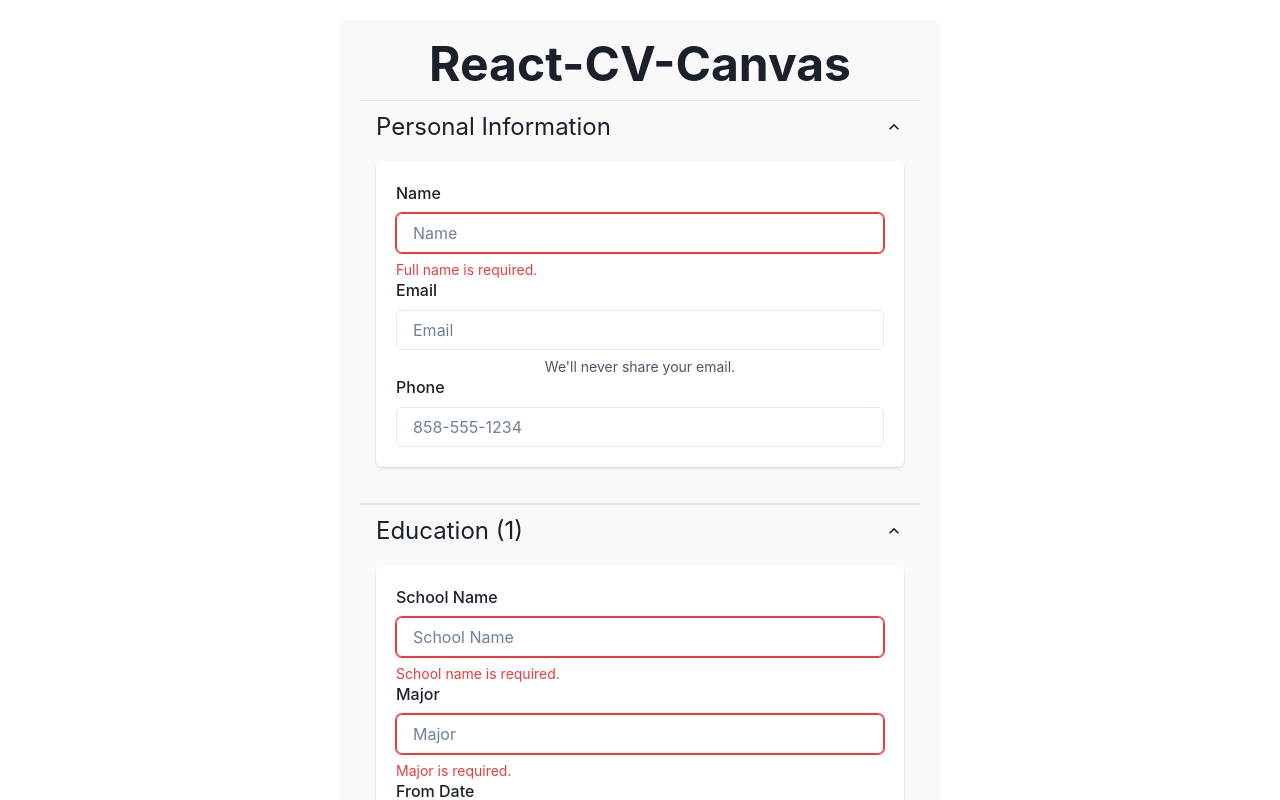
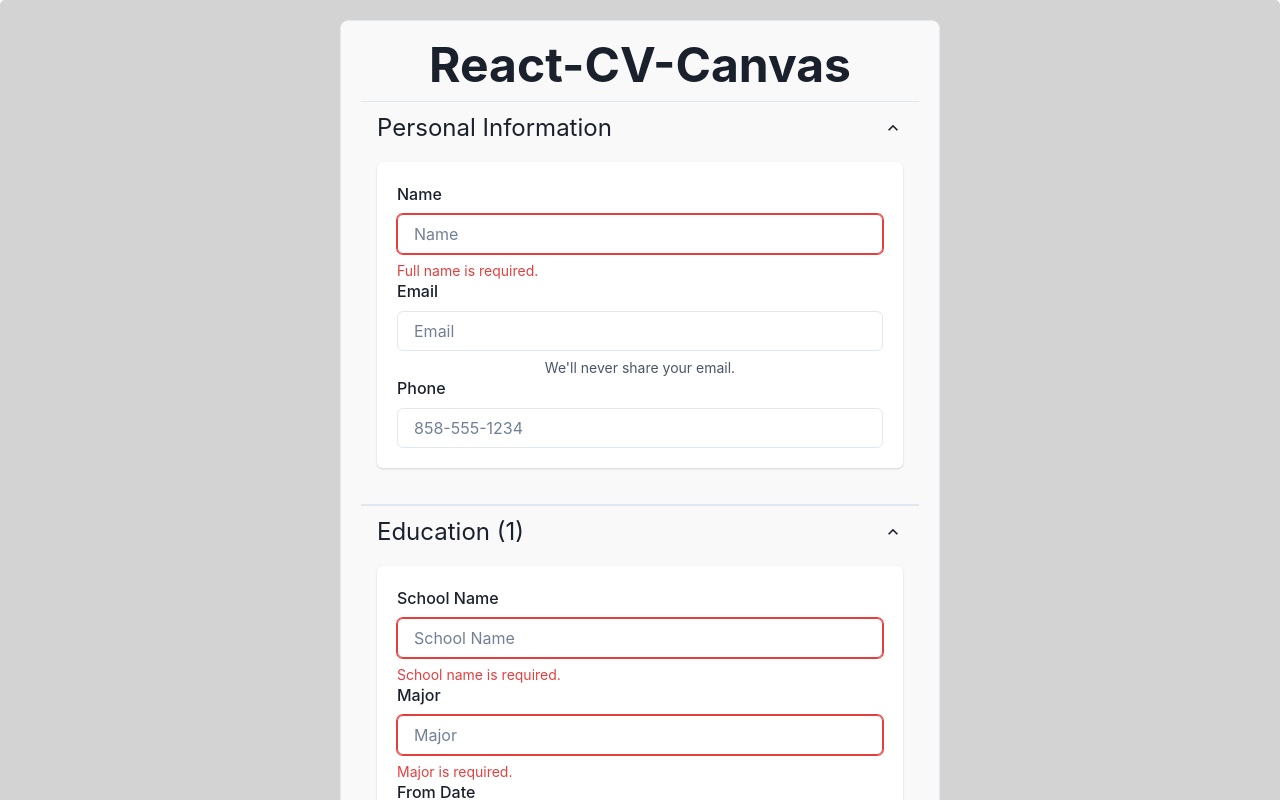
Before and after one commit to angelr1076/React-CV-App, a React (Vite) app: page / in a window 1280 px wide. Shown: the top 800 px of the page. Built offline with nearby package versions, Linux system fonts and the light colour scheme.

Commit message:
Added chakraui inline styles to app and main components

```diff
--- a/src/App.jsx
+++ b/src/App.jsx
@@ -1,11 +1,12 @@
 import './assets/styles/style.css';
 import CVForm from './components/CVForm';
+import { Box } from '@chakra-ui/react';
 
 function App() {
   return (
-    <div className='main'>
+    <Box className='main' border='1px' borderColor='gray.200'>
       <CVForm />
-    </div>
+    </Box>
   );
 }
 
--- a/src/assets/styles/style.css
+++ b/src/assets/styles/style.css
@@ -20,13 +20,9 @@
 body {
   display: flex;
   flex-direction: column;
-  /* justify-content: center; */
-  /* min-width: 320px; */
-  /* min-height: 100vh; */
 }
 
 #root {
-  /* padding: 2rem; */
   text-align: center;
 }
 
--- a/src/main.jsx
+++ b/src/main.jsx
@@ -8,7 +8,7 @@ import { Box } from '@chakra-ui/react';
 ReactDOM.createRoot(document.getElementById('root')).render(
   <React.StrictMode>
     <ChakraProvider>
-      <Box p={5} borderRadius='5'>
+      <Box className='box-body' p={5} borderRadius='5' bg='lightgray'>
         <App />
       </Box>
     </ChakraProvider>
```
